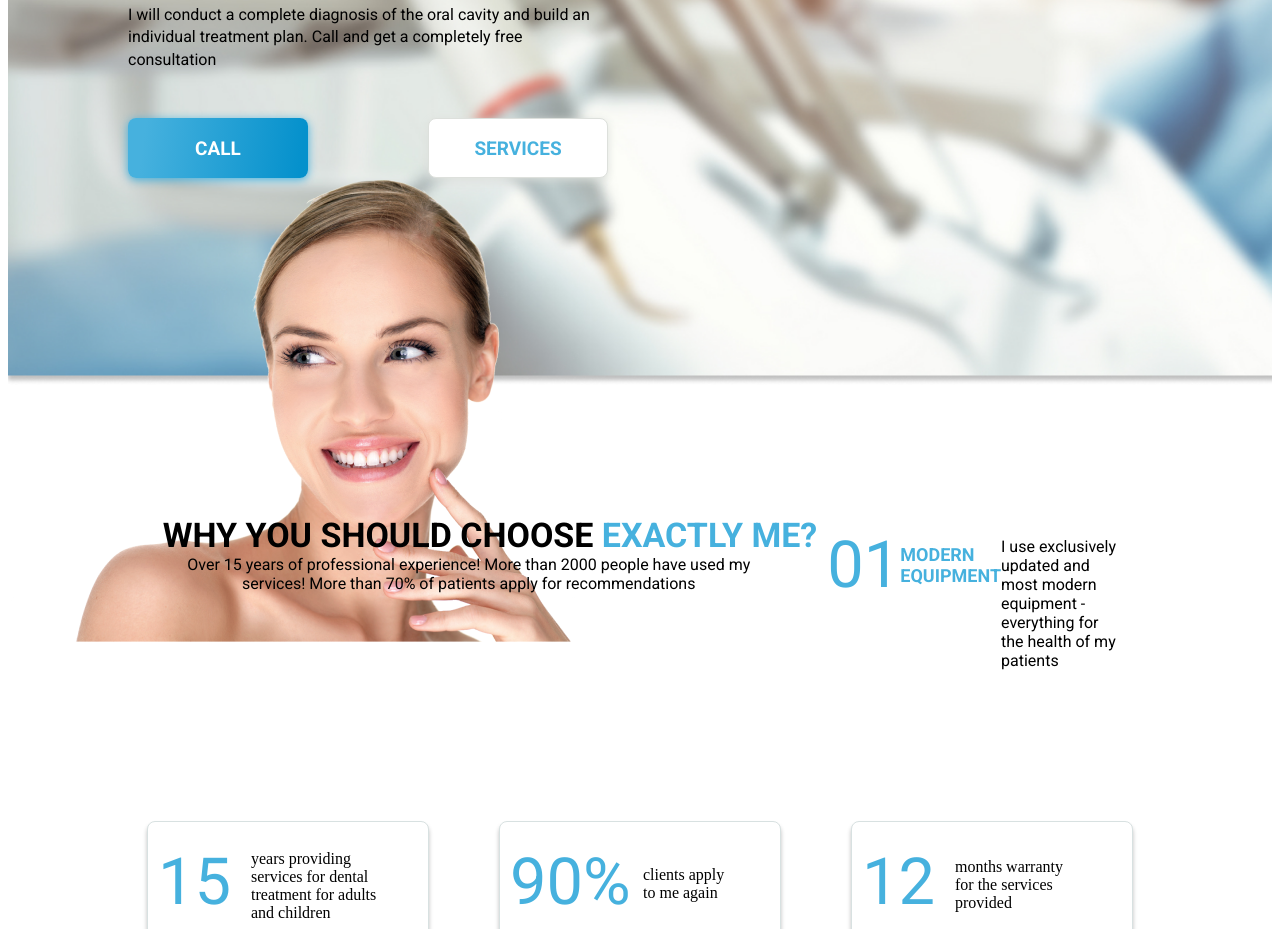
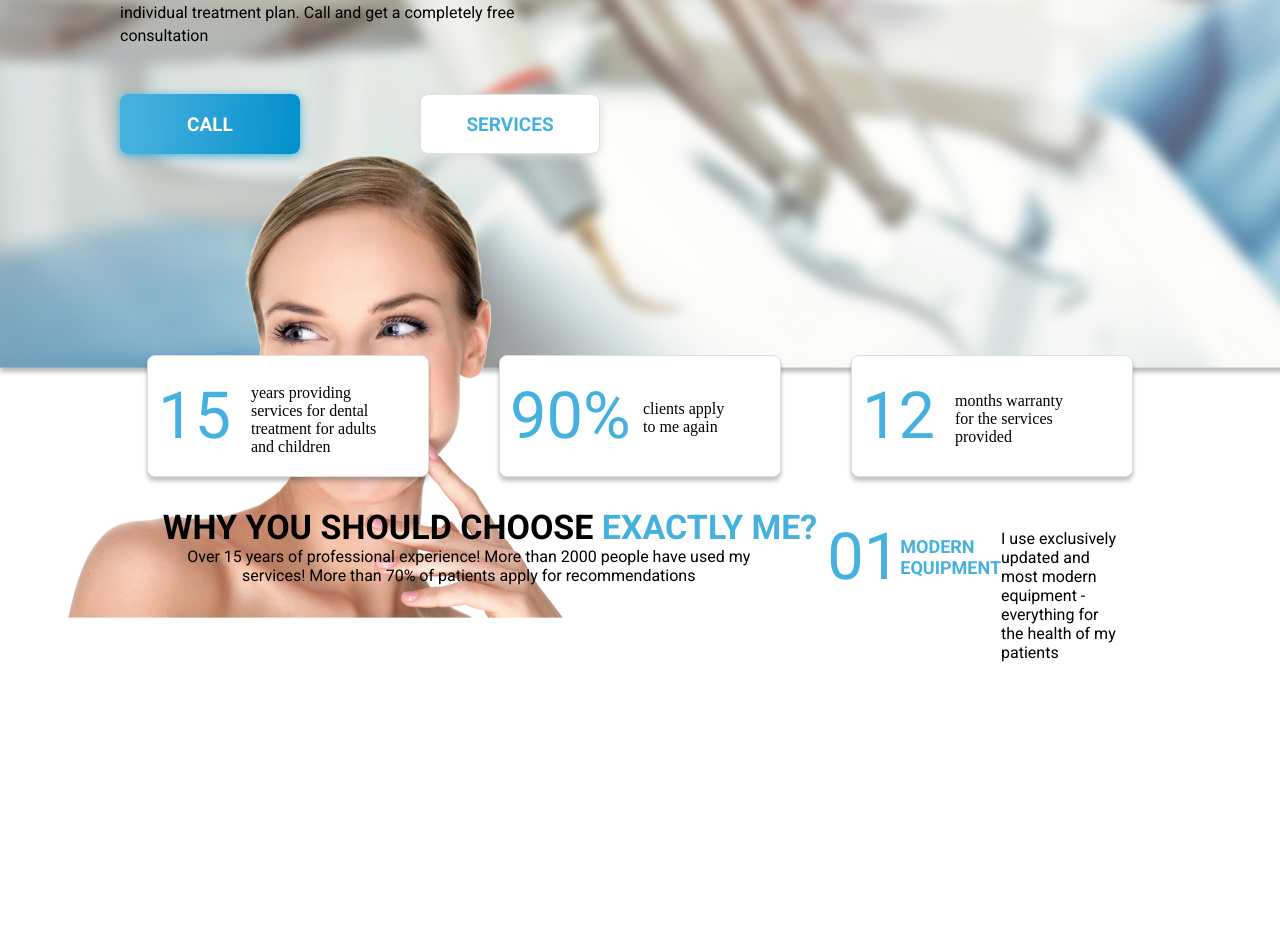
Before and after one commit to The-Startt/Clinik, a plain HTML site: page index.html in a window 1280 px wide. Shown: the part 423-1352 px from the top of the page. After the commit the page ends 1096 px from the top, so only its background shows below. Drawn offline with Linux system fonts and the light colour scheme; a web font is replaced by a local one.

```diff
--- a/index.html
+++ b/index.html
@@ -83,9 +83,9 @@
 
          <!--  Achievements-->
 
+      <div class="conteiner-achievements">
 
-        <div class="conteiner-achievements">
-            <div class="conteiner-card">
+             <div class="conteiner-card">
 
          <!--card 1-->
             <div class="card-achiev">
--- a/style_1.css
+++ b/style_1.css
@@ -1,3 +1,6 @@
+body {
+    margin: 0;
+}
 a {
     text-decoration: none;
     color: black;
@@ -64,7 +67,7 @@ a {
     font-size: 38px;
     color: #46B1DE;
     text-shadow: 0px 4px 4px rgba(0, 0, 0, 0.25);
-    /* line-height: 130%;  */
+     line-height: 35px;
 
 }
 .dent {
@@ -193,9 +196,13 @@ a {
     display: flex;
     flex-direction: row;
     justify-content: space-around;
-    margin-left: 110px;
-    margin-right: 110px;
-    margin-top: 175px;
+    position: absolute;
+    width: 1300px;
+    margin: auto;
+    left: calc(50% - 650px); /* для установки горизонтального положения элемента */
+
+    bottom: -100px;
+
 }
 .conteiner-card {
     display: grid;
```
Also changed, not shown: 1 other file.
